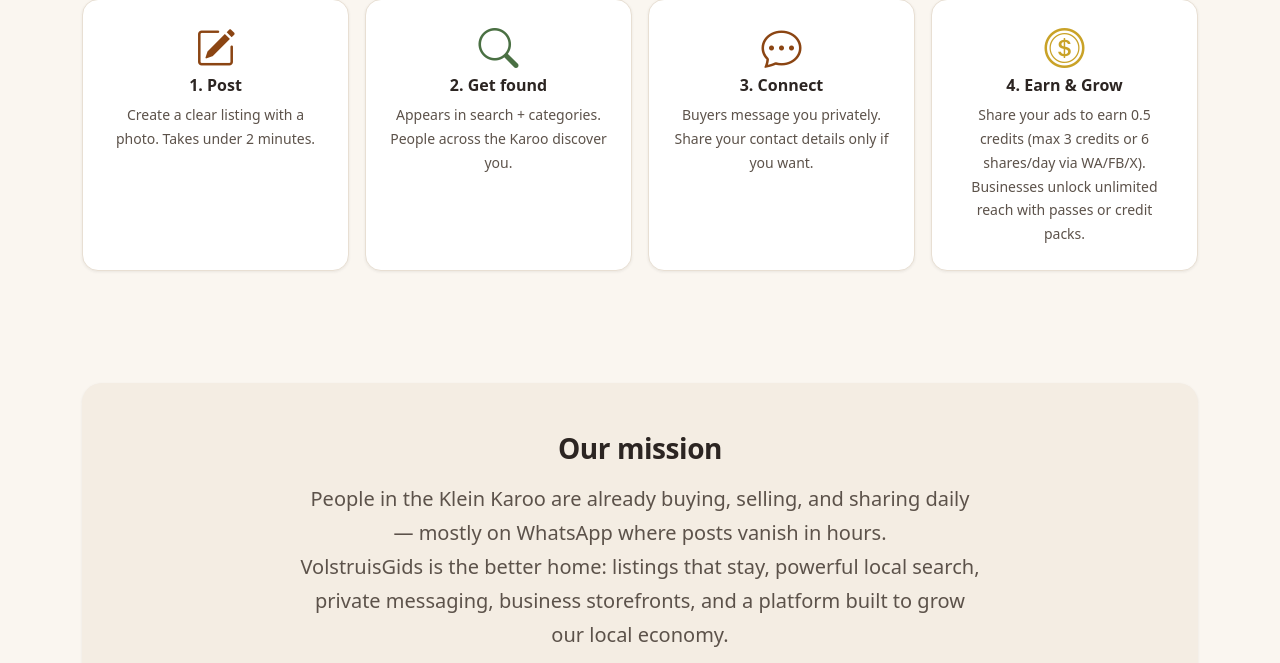
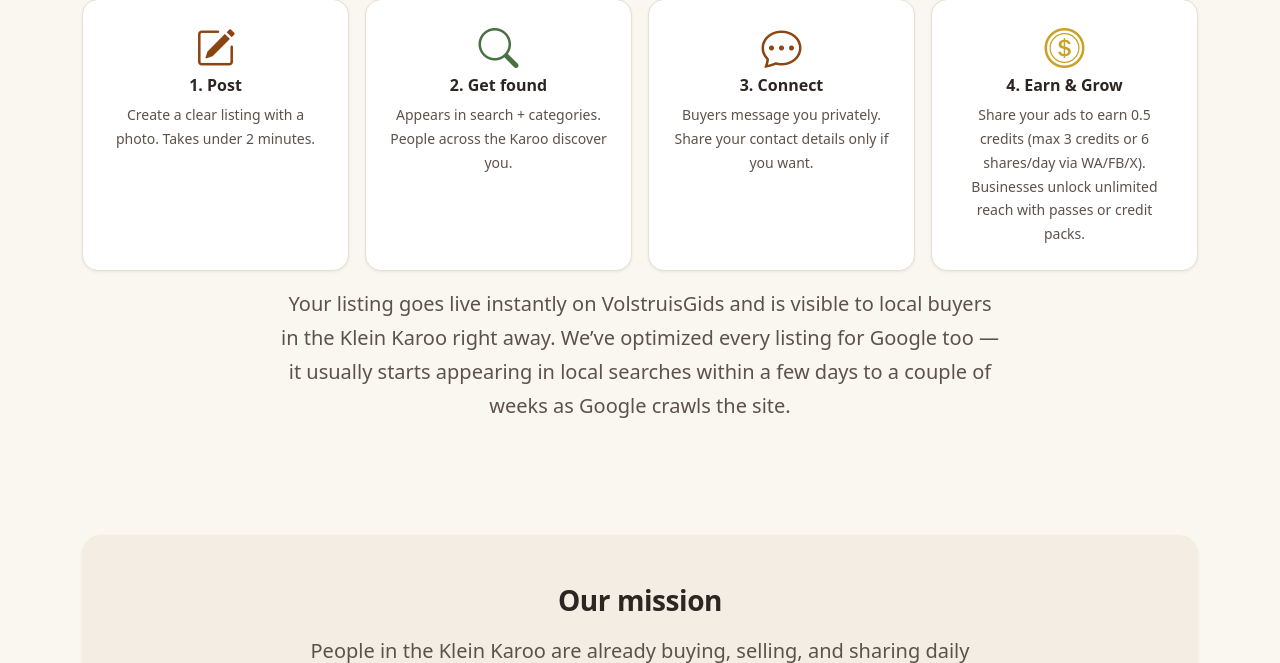
Before and after one commit to MarketExpander99/VolstruisGids, a Flask app: page /how-it-works in a window 1280 px wide. Shown: the part 2319-2982 px from the top of the page. Run offline with Flask 3, Linux system fonts and the light colour scheme; data that the repository does not hold is empty.

Commit message:
google_wording how it works

```diff
--- a/app/blueprints/listings/routes.py
+++ b/app/blueprints/listings/routes.py
@@ -140,7 +140,14 @@
    - Add a confidence level: High / Medium / Low + one-line note.
    - If the draft has very little information, still give a solid category benchmark and note that more details would sharpen the recommendation.
 
-4. OUTPUT FORMAT — ONLY valid JSON, nothing else:
+4. GOOGLE SEO OPTIMIZATION (important for VolstruisGids)
+   - Naturally weave in the town/area so the final listing performs well in our dynamic meta title, description, and keywords on the detail page.
+   - Use clear, searchable phrasing in the title (brand/model/year/condition + location signal is ideal).
+   - In the description, mention key buyer search terms naturally (never stuff keywords).
+   - The goal is higher visibility in local Klein Karoo / Western Cape searches on Google while staying honest and buyer-friendly.
+   - This helps the seller's ad get found faster.
+
+5. OUTPUT FORMAT — ONLY valid JSON, nothing else:
 {{
   "polished_title": "string",
   "polished_description": "string (use \\n for line breaks)",
--- a/app/templates/main/how_it_works.html
+++ b/app/templates/main/how_it_works.html
@@ -195,6 +195,11 @@
                     </div>
                 </div>
             </div>
+
+            <p class="lead mt-3 text-center" style="max-width: 720px; margin: 0 auto;">
+                Your listing goes live <strong>instantly</strong> on VolstruisGids and is visible to local buyers in the Klein Karoo right away.
+                We’ve optimized every listing for Google too — it usually starts appearing in local searches within a few days to a couple of weeks as Google crawls the site.
+            </p>
         </section>
 
         <!-- MISSION & CLOSING -->
```
